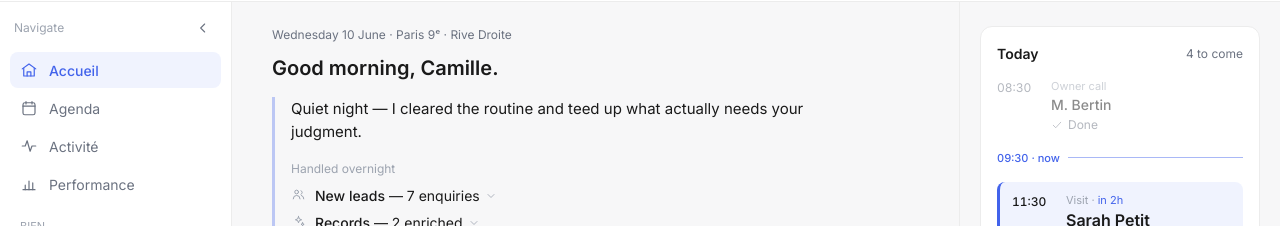
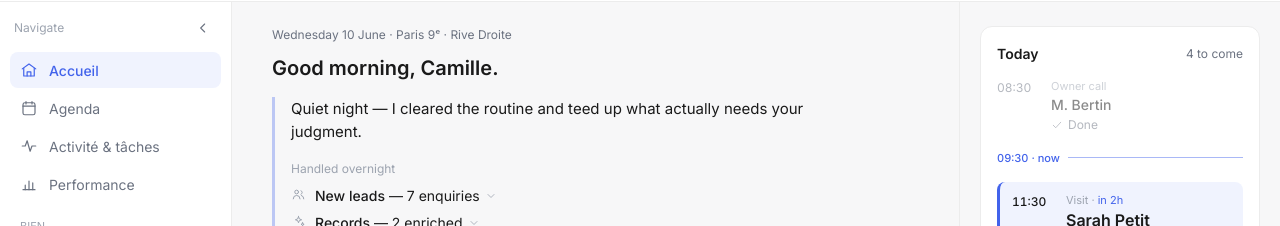
Before and after one commit to NessOmni/Crm-Proto-post-visit-inquiry-center, a React (Vite) app: page / in a window 1280 px wide. Shown: the part 54-280 px from the top of the page. Built offline with nearby package versions, Linux system fonts and the light colour scheme.

Commit message:
Rename left-nav item 'Activité' to 'Activité & tâches'

```diff
--- a/src/components/LeftRail.tsx
+++ b/src/components/LeftRail.tsx
@@ -41,7 +41,7 @@ export function LeftRail({
   const surfaces: NavItem[] = [
     { id: "accueil", label: "Accueil", Icon: IconHome, active: view === "briefing", onClick: goHome },
     { id: "agenda", label: "Agenda", Icon: IconAgenda },
-    { id: "activite", label: "Activité", Icon: IconActivity },
+    { id: "activite", label: "Activité & tâches", Icon: IconActivity },
     { id: "performance", label: "Performance", Icon: IconPerformance },
   ];
 
```
